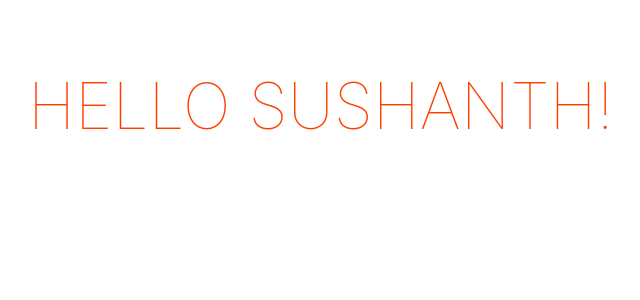
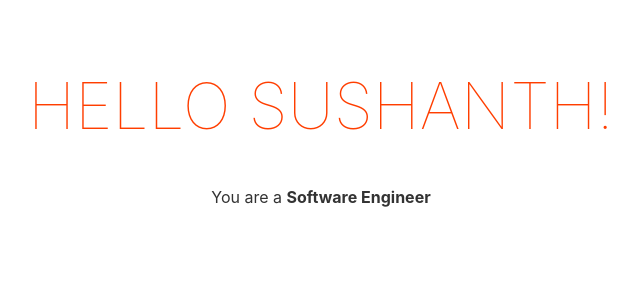
Before and after one commit to SushanthK07/svelte-fundamentals, a Svelte app: page / in a window 1280 px wide. Shown: the top 300 px of the page, without its empty margins (319-959 px from the left). Built offline with nearby package versions, Linux system fonts and the light colour scheme.

Commit message:
binding html

```diff
--- a/src/App.svelte
+++ b/src/App.svelte
@@ -1,9 +1,11 @@
 <script>
 	const name = "Sushanth";
+	const role = "<b>Software Engineer</b>";
 </script>
 
 <main>
 	<h1>Hello {name}!</h1>
+	<p>You are a {@html role}</p>
 </main>
 
 <style>
```
